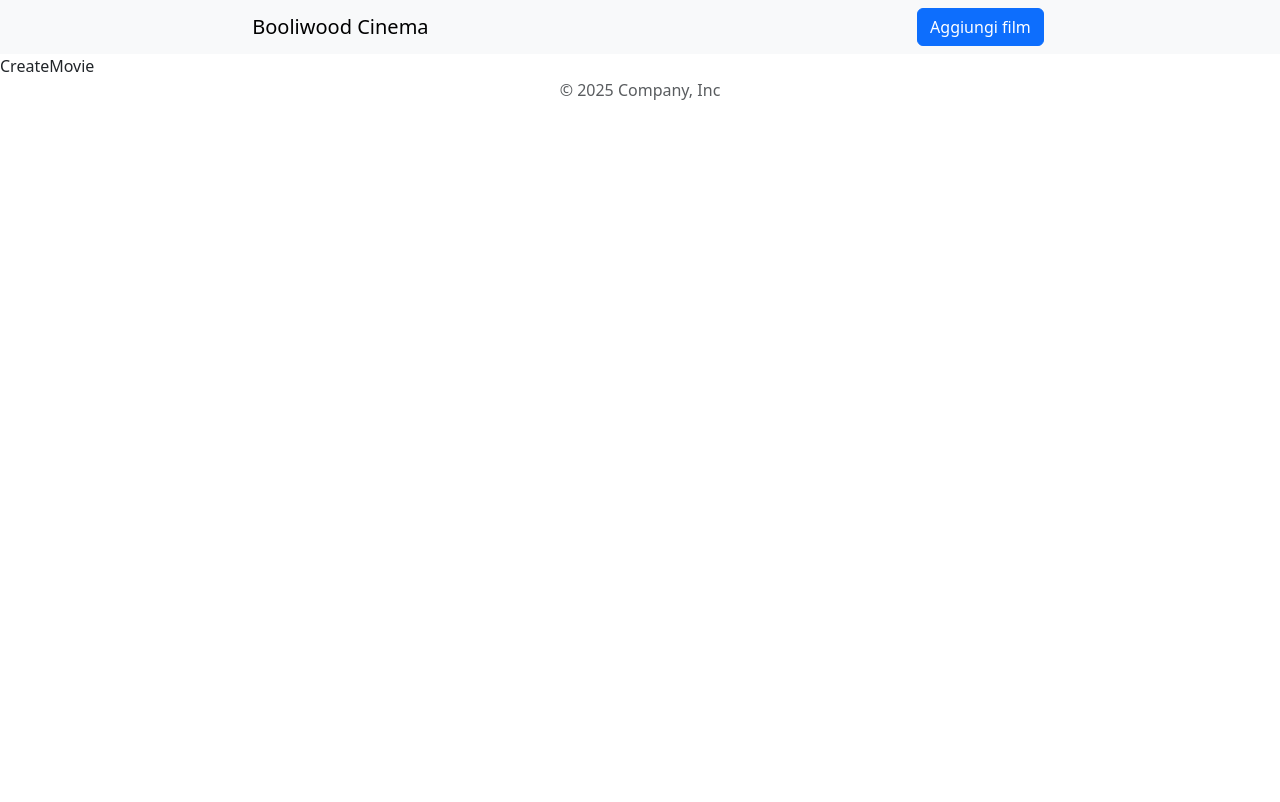
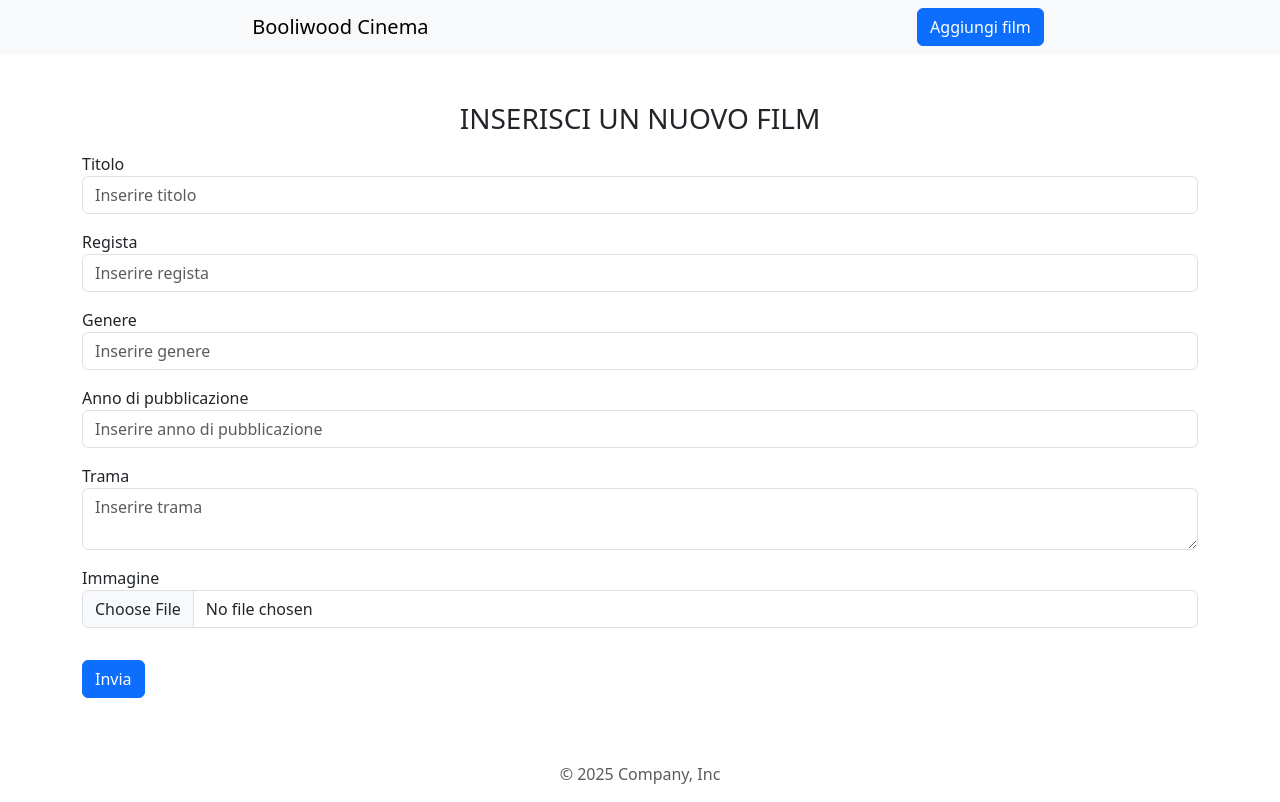
Before and after one commit to RobertoFloris/webapp-react, a React app: page /movie/create in a window 1280 px wide. Built offline with nearby package versions, Linux system fonts and the light colour scheme; no server answers; the HTML template or start-up script is replaced by a standard one.

Commit message:
[add] form in createMovie.jsx

```diff
--- a/src/pages/CreateMovie.jsx
+++ b/src/pages/CreateMovie.jsx
@@ -1,6 +1,117 @@
+import { useState } from "react"
+
 const CreateMovie = () => {
+
+  const initialMovieData = {
+    title: "",
+    director: "",
+    genre: "",
+    release_year: "",
+    abstract: "",
+    image: null
+  }
+
+  const [formData, setFormData] = useState(initialMovieData)
+
+  const setChangeValue = (e) => {
+
+    const { value, name } = e.target;
+
+    if (name === "image") {
+      setFormData(prev => ({
+        ...prev,
+        [name]: e.target.files[0]
+      }))
+    } else {
+      setFormData((prev => ({
+        ...prev,
+        [name]: value
+      })))
+    }
+  }
+
+  const handleSubmit = (e) => {
+    e.preventDefault();
+    console.log(formData);
+
+  }
+
+
+
   return (
-    <div>CreateMovie</div>
+    <form className="container my-5" onSubmit={handleSubmit}>
+      <div>
+        <h3 className="text-center">INSERISCI UN NUOVO FILM</h3>
+      </div>
+      <div className="form-group my-3">
+        <label>Titolo</label>
+        <input
+          name="title"
+          type="text"
+          className="form-control"
+          placeholder="Inserire titolo"
+          value={formData.title}
+          onChange={setChangeValue}
+        />
+      </div>
+      <div className="form-group my-3">
+        <label>Regista</label>
+        <input
+          name="director"
+          type="text"
+          className="form-control"
+          placeholder="Inserire regista"
+          value={formData.director}
+          onChange={setChangeValue}
+        />
+      </div>
+      <div className="form-group my-3">
+        <label>Genere</label>
+        <input
+          name="genre"
+          type="text"
+          className="form-control"
+          placeholder="Inserire genere"
+          value={formData.genre}
+          onChange={setChangeValue}
+        />
+      </div>
+      <div className="form-group my-3">
+        <label>Anno di pubblicazione</label>
+        <input
+          name="release_year"
+          type="number"
+          className="form-control"
+          placeholder="Inserire anno di pubblicazione"
+          min="1890"
+          max="2025"
+          value={formData.release_year}
+          onChange={setChangeValue}
+        />
+      </div>
+      <div className="form-group my-3">
+        <label>Trama</label>
+        <textarea
+          name="abstract"
+          type="text"
+          className="form-control"
+          placeholder="Inserire trama"
+          value={formData.abstract}
+          onChange={setChangeValue}
+        />
+      </div>
+      <div className="form-group my-3">
+        <label>Immagine</label>
+        <input
+          name="image"
+          type="file"
+          className="form-control"
+          placeholder="Inserire testo"
+          onChange={setChangeValue}
+        />
+      </div>
+      <button type="submit" className="btn btn-primary my-3">Invia</button>
+    </form>
   )
 }
 
```
